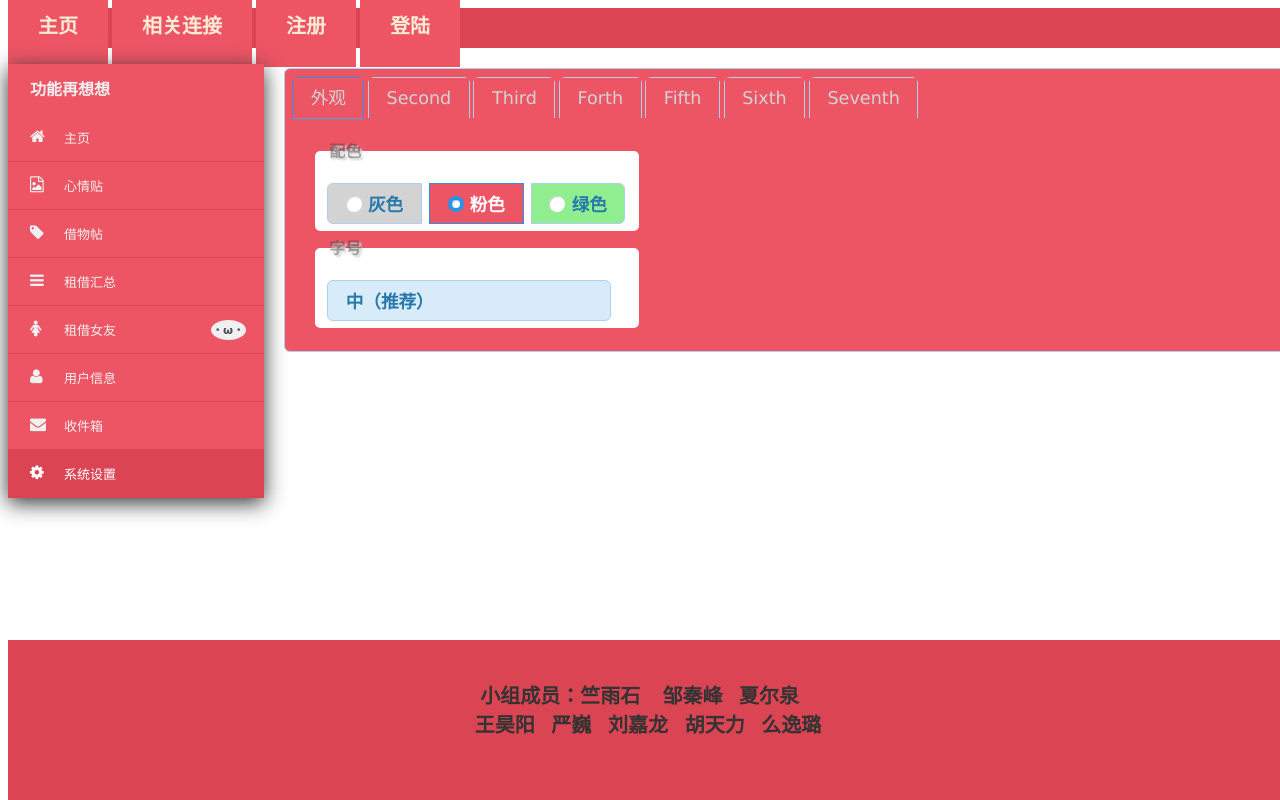
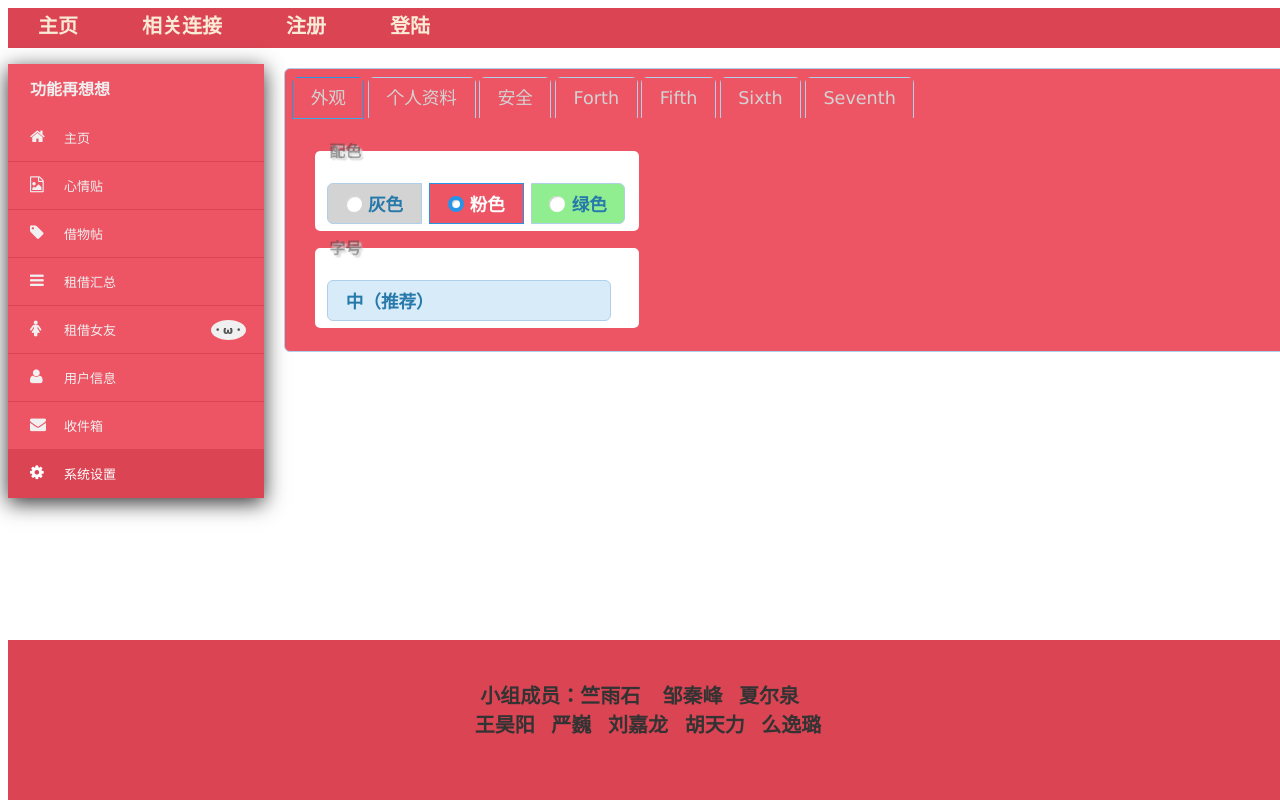
Before and after one commit to aozhouyuebing/webWeekly, a plain HTML site: page pages/Settings.html in a window 1280 px wide. Drawn offline with nearby package versions, Linux system fonts and the light colour scheme.

Commit message:
autosave3

```diff
--- a/pages/Settings.html
+++ b/pages/Settings.html
@@ -16,7 +16,7 @@
             background-color:#ED5565;
             border:0px;
         }
-        li,a{
+        li a{
             background-color:#ED5565;
             font-weight: lighter;
             border:0px;
@@ -114,8 +114,8 @@
     <div id="tabs">
         <ul id = "menuBar">
             <li><a href="#tabs-1" style="color:lightgray">外观</a></li>
-            <li><a href="#tabs-2" style="color:lightgray">Second</a></li>
-            <li><a href="#tabs-3" style="color:lightgray">Third</a></li>
+            <li><a href="#tabs-2" style="color:lightgray">个人资料</a></li>
+            <li><a href="#tabs-3" style="color:lightgray">安全</a></li>
             <li><a href="#tabs-4" style="color:lightgray">Forth</a></li>
             <li><a href="#tabs-5" style="color:lightgray">Fifth</a></li>
             <li><a href="#tabs-6" style="color:lightgray">Sixth</a></li>
@@ -143,9 +143,12 @@
                         </select>
                     </fieldset>
                 </div>
+
             </form>
         </div>
-        <div id="tabs-2">2</div>
+        <div id="tabs-2">
+
+        </div>
         <div id="tabs-3">3</div>
         <div id="tabs-4">4</div>
         <div id="tabs-5">5</div>
```
